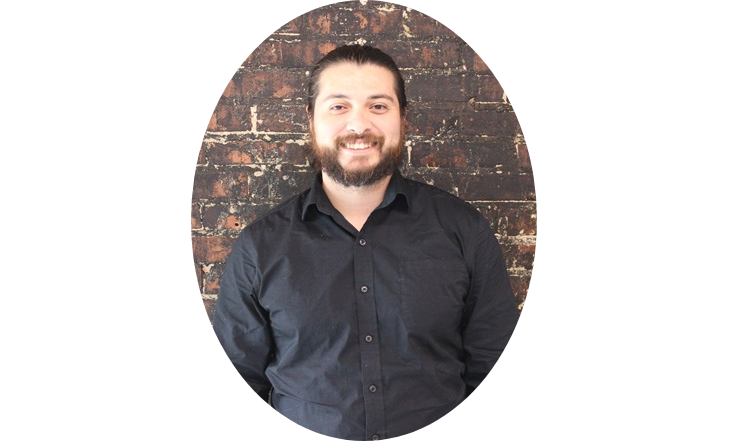
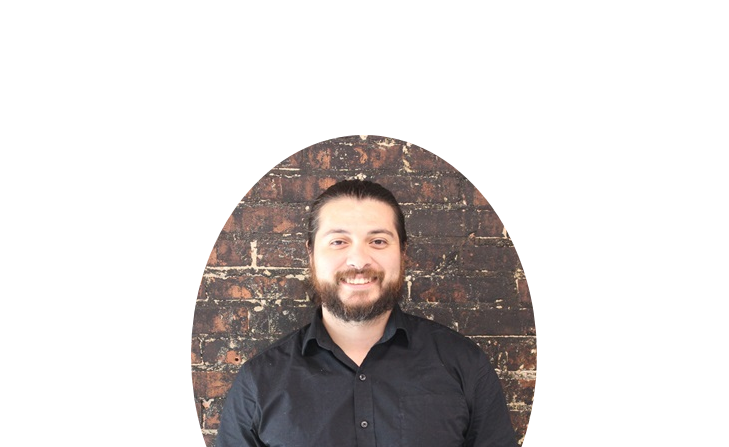
Before and after one commit to RonnieBarreto/RonnieBarreto.github.io, a plain HTML site: page index.html in a window 1280 px wide. Shown: the top 447 px of the page, without its empty margins (276-1005 px from the left). Drawn offline with Linux system fonts and the light colour scheme.

Commit message:
Vertically centered hero

```diff
--- a/index.html
+++ b/index.html
@@ -5,8 +5,12 @@
         <link rel="stylesheet" href="styles.css"/>
     </head>
     <body>
+        <section class="hero">
+            <header>
         <img src="ronspropic.JPG" alt="Ronnie's Headshot"/>
       <h1>Welcome to my page!</h1>
       <p>I am currently attending Mississippi Coding Academy to become a Junior Developer</p>
+      </header>
+      </section>
     </body>
 </html>
--- a/styles.css
+++ b/styles.css
@@ -28,3 +28,11 @@ h1{
 img{
     border-radius: 50%;
 }
+
+.hero{
+    outline: 1px solid red;
+    height : 100vh;
+    display: flex;
+    flex-direction: column;
+    justify-content: center;
+}
```
